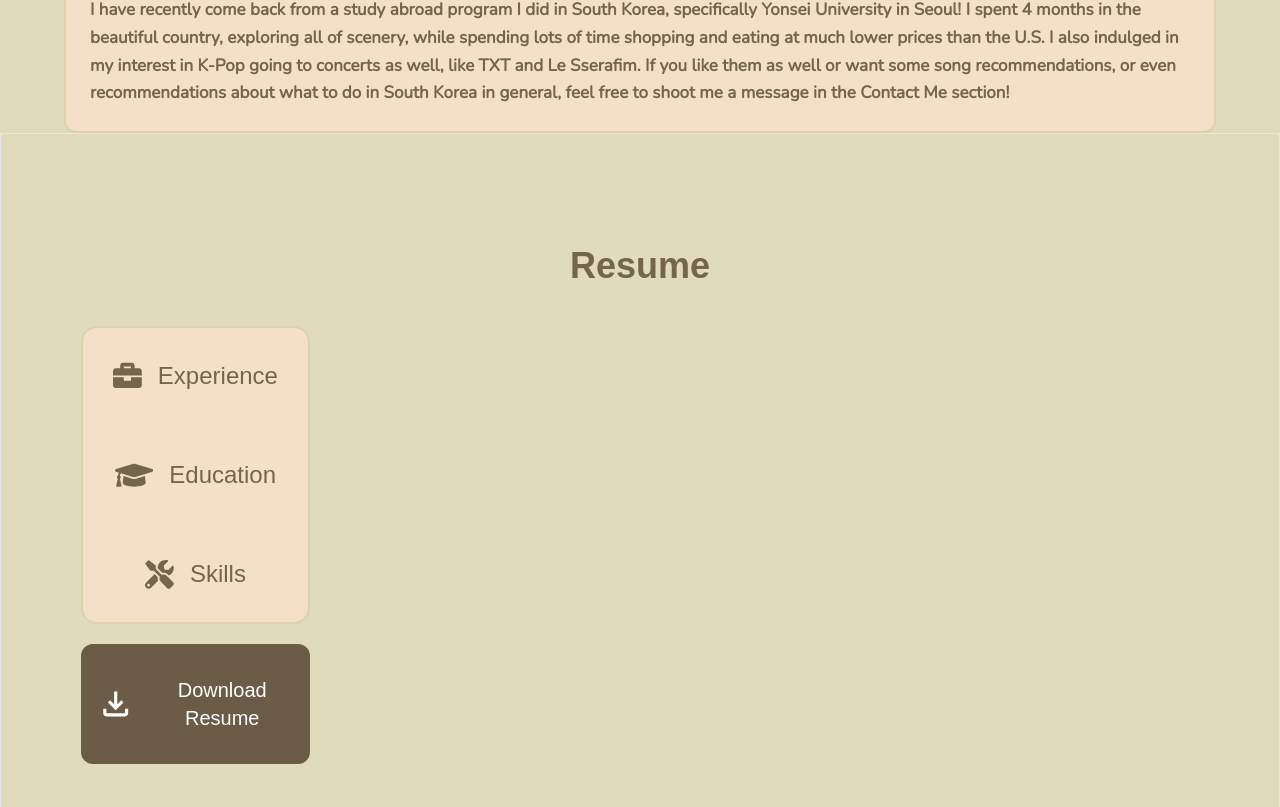
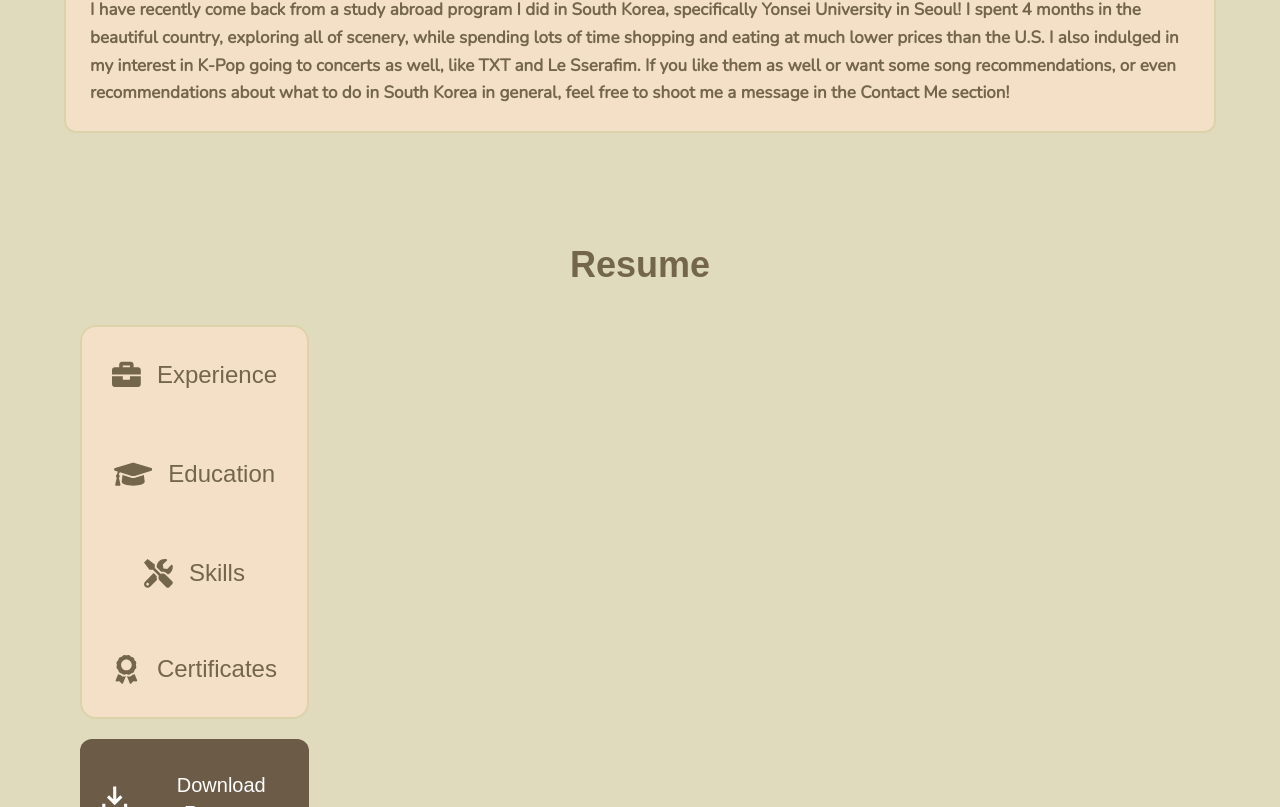
Before and after one commit to tonstey/personal_website, a React (Vite) app: page / in a window 1280 px wide. Shown: the part 1953-2760 px from the top of the page. Built offline with nearby package versions, Linux system fonts and the light colour scheme; a web font is replaced by a local one.

Commit message:
Fixed border and add certificate section

```diff
--- /dev/null
+++ b/src/components/resume/Certificates.jsx
@@ -0,0 +1,17 @@
+import certificates from "../../data/certificates";
+
+export default function CertificateComponent() {
+  return (
+    <>
+      <div>
+        {certificates && (
+          <div className="h-full max-w-full p-6">
+            <div className="relative rounded-2xl border-2 border-[#dcd3aa] bg-[#f3e0c7] p-6">
+              I do not have any certificates sadge
+            </div>
+          </div>
+        )}
+      </div>
+    </>
+  );
+}
--- /dev/null
+++ b/src/data/certificates.js
@@ -0,0 +1,3 @@
+const certificates = ["f"];
+
+export default certificates;
--- a/src/pages/ResumePage.jsx
+++ b/src/pages/ResumePage.jsx
@@ -3,10 +3,11 @@ import useWebStore from "../store/store";
 import ExperienceComponent from "../components/resume/Experience";
 import EducationComponent from "../components/resume/Education";
 import SkillsComponent from "../components/resume/Skills";
+import CertificateComponent from "../components/resume/Certificates";
 
 import { MdOutlineFileDownload } from "react-icons/md";
 import { IoExitOutline } from "react-icons/io5";
-import { FaGraduationCap, FaBriefcase, FaTools } from "react-icons/fa";
+import { FaGraduationCap, FaBriefcase, FaTools, FaAward } from "react-icons/fa";
 
 export default function ResumePage() {
   const resume = useWebStore((state) => state.displayResume);
@@ -14,7 +15,7 @@ export default function ResumePage() {
 
   return (
     <>
-      <section className="min-h-[110vh] border" id="resume">
+      <section className="min-h-[110vh]" id="resume">
         <div className="mt-28 flex h-full w-full flex-1 flex-col items-center px-16">
           <div className="relative h-fit w-full">
             <h1 className="mb-2 text-center font-seurat text-4xl font-bold text-[#74664B]">
@@ -61,6 +62,14 @@ export default function ResumePage() {
                   <FaTools className="text-[1.8rem]" />
                   Skills
                 </h1>
+                <h1
+                  className={`flex w-full items-center justify-center gap-4 rounded-xl py-8 text-center font-seurat text-2xl text-[#74664B] hover:cursor-pointer hover:bg-[#e2d1ab] ${resume == "certificates" ? "scale-110 rounded-[1.5rem] bg-[#e2d1ab] shadow-lg transition-all duration-200" : ""}`}
+                  onClick={() => setResume("certificates")}
+                  id="certificatetab"
+                >
+                  <FaAward className="text-[1.8rem]" />
+                  Certificates
+                </h1>
               </div>
               <a
                 className="flex w-full items-center justify-center gap-4 rounded-xl bg-[#6b5b47] px-4 py-8 text-center font-seurat text-xl text-white hover:bg-[#89745b]"
@@ -85,6 +94,8 @@ export default function ResumePage() {
                     return <EducationComponent />;
                   case "skills":
                     return <SkillsComponent />;
+                  case "certificates":
+                    return <CertificateComponent />;
                   default:
                     break;
                 }
```
